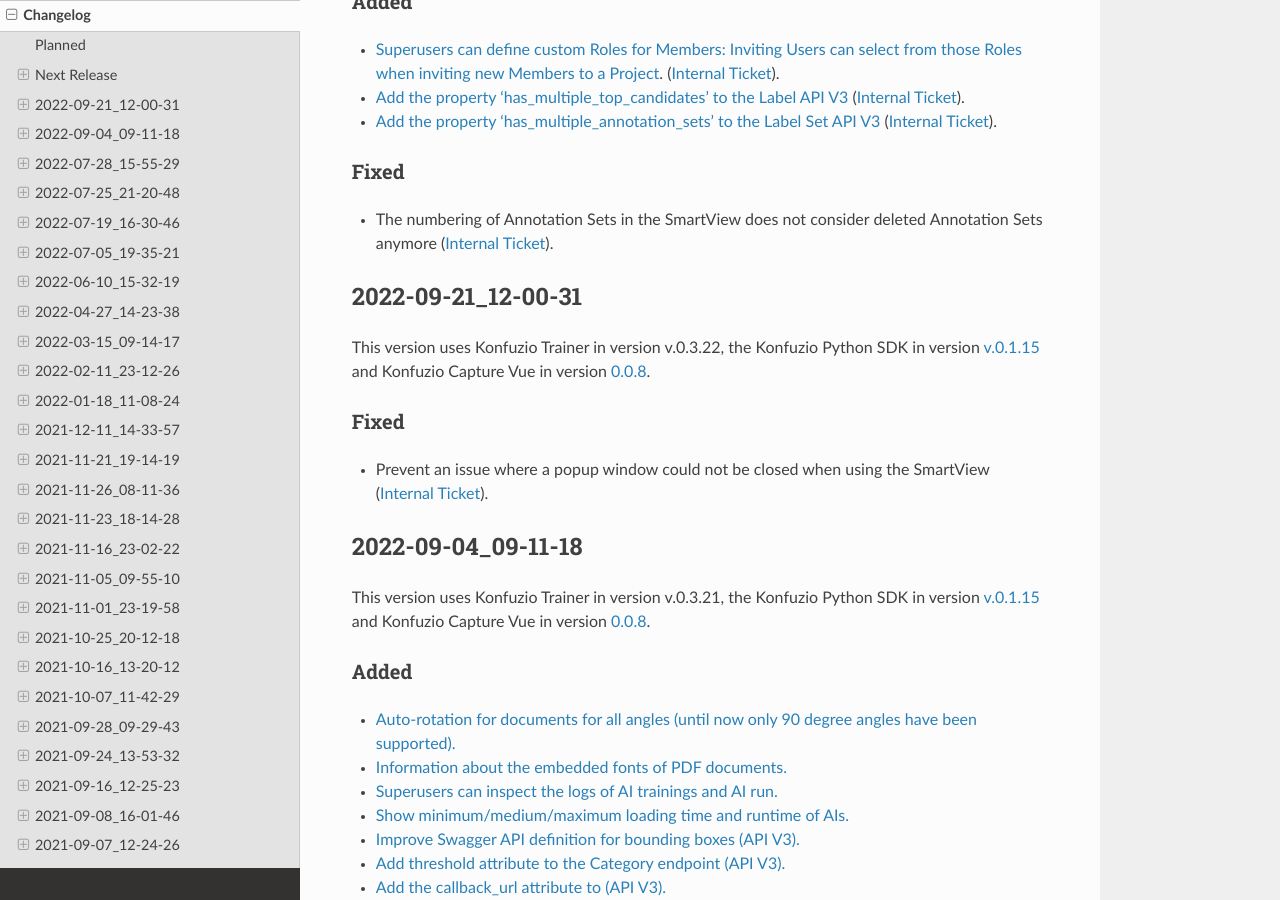
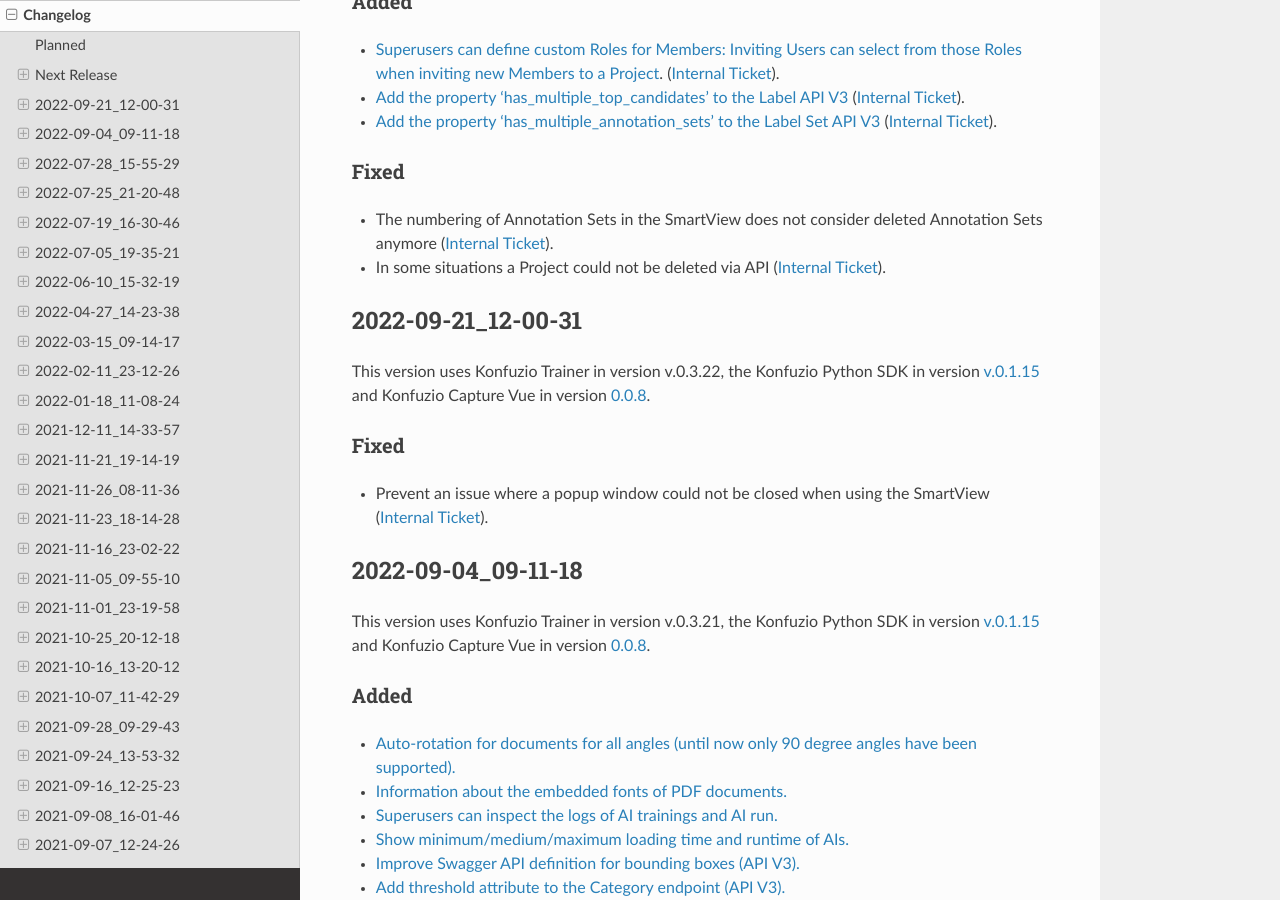
Before and after one commit to konfuzio-ai/konfuzio-sdk, a Sphinx documentation site: the page built from docs/web/changelog_app.md, in a window 1280 px wide and 900 px high, scrolled down 956 px. Built offline with Sphinx 7.4.7 and the Read the Docs theme 2.0.0, drawn with Linux system fonts in a browser that asks for light colours.

Commit message:
Update changelog_app.md

```diff
--- a/docs/web/changelog_app.md
+++ b/docs/web/changelog_app.md
@@ -36,6 +36,7 @@
 
 ### Fixed
 - The numbering of Annotation Sets in the SmartView does not consider deleted Annotation Sets anymore ([Internal Ticket](https://gitlab.com/konfuzio/objectives/-/issues/9604)).
+- In some situations a Project could not be deleted via API ([Internal Ticket](https://gitlab.com/konfuzio/objectives/-/issues/9706)).
 
 ## 2022-09-21_12-00-31
 
```
